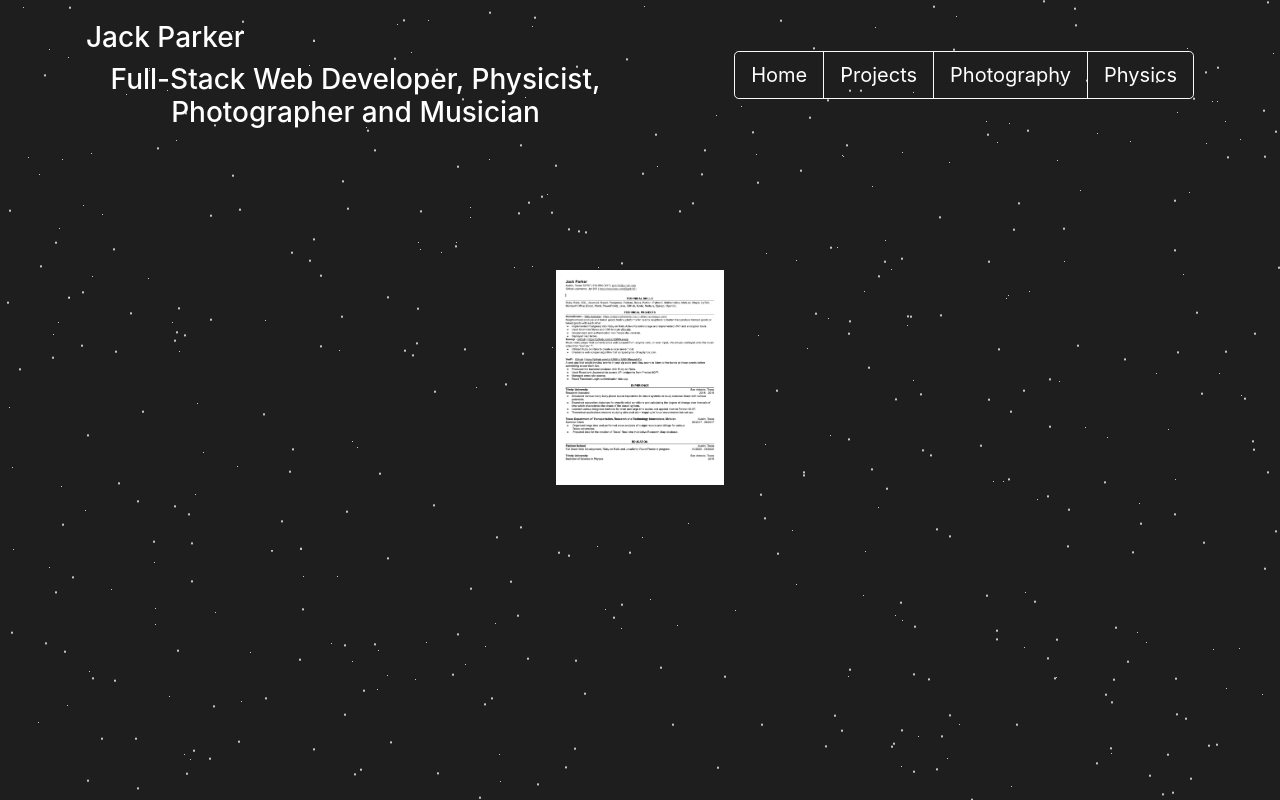
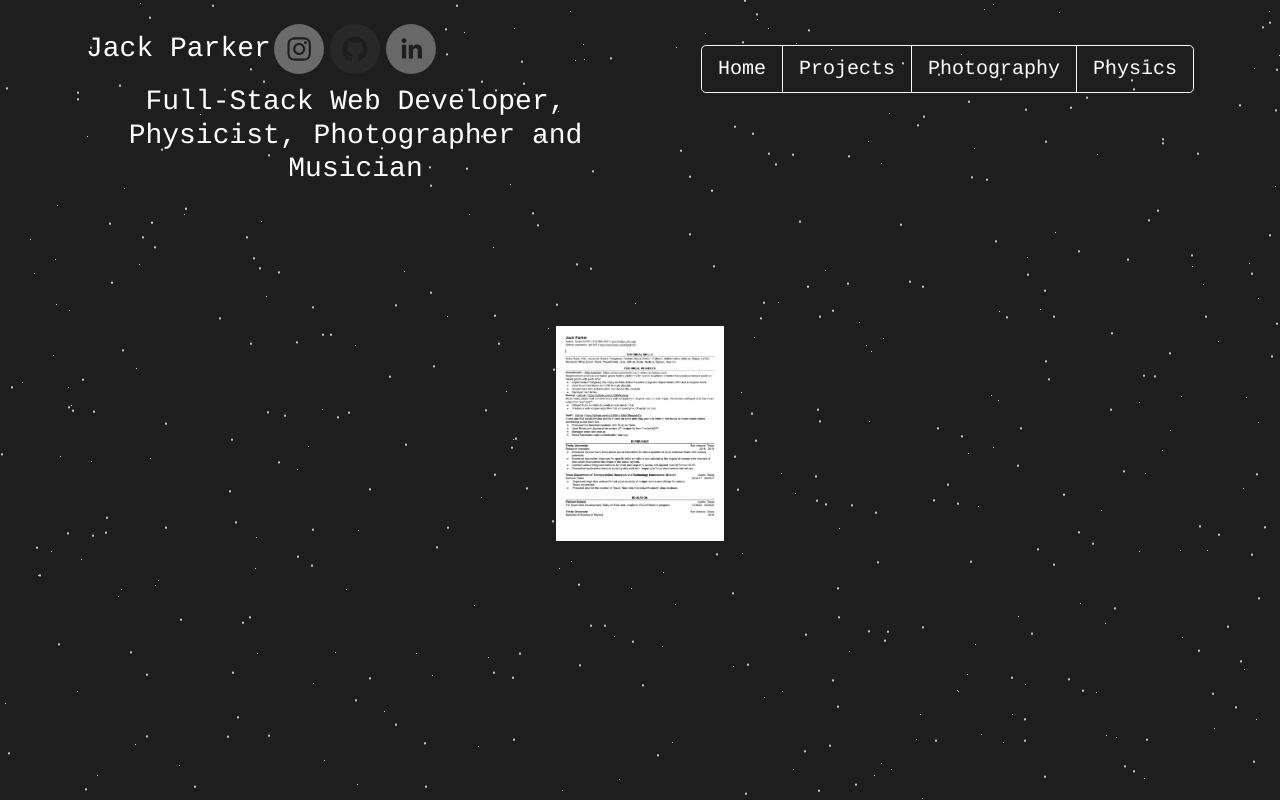
Before and after one commit to Jp1200/PersonalWork, a React (Create React App) app: page / in a window 1280 px wide. Built offline with nearby package versions, Linux system fonts and the light colour scheme.

Commit message:
icons and links figure out how to not leave site on link press

```diff
--- a/package.json
+++ b/package.json
@@ -17,7 +17,8 @@
     "react-p5-wrapper": "^2.0.0",
     "react-router": "^5.2.0",
     "react-router-dom": "^5.2.0",
-    "react-scripts": "3.4.1"
+    "react-scripts": "3.4.1",
+    "react-social-icons": "^4.1.0"
   },
   "scripts": {
     "start": "react-scripts start",
--- a/src/App.js
+++ b/src/App.js
@@ -1,10 +1,8 @@
 import React from 'react';
 import Main from './Mainpage.js';
 // import 'bootstrap/dist/css/bootstrap.min.css';
-import ReactDOM from "react-dom";
 import {
-  BrowserRouter as Router,
-  Route
+  BrowserRouter as Router
 } from "react-router-dom";
 import './App.scss';
 function App() {
--- a/src/App.scss
+++ b/src/App.scss
@@ -25,11 +25,7 @@
 // 		background: hsl(192, 70%, 50%);
 // 	}
 // }
-.header{
-  color: #FFFFFF;
 
-
-}
 
 $color-bg: #1e1e1e;
 $color-particle: #fff;
@@ -64,6 +60,7 @@ body {
   align-items: center;
   font-size: 4rem;
   overflow: hidden;
+  font-family: Courier;
 }
 
 .page-bg, .animation-wrapper {
@@ -167,6 +164,14 @@ body {
   // -webkit-animation: neon1 5.0s ease-in-out infinite alternate;
   // -moz-animation: neon1 3.0s ease-in-out infinite alternate;
   // animation: neon1 3.0s ease-in-out infinite alternate;
+}
+.header{
+  color: #FFFFFF;
+
+
+}
+.icons {
+  margin: 3px
 }
 .link {
   color: #ffffff;
--- a/src/Mainpage.js
+++ b/src/Mainpage.js
@@ -9,7 +9,7 @@ import Col from 'react-bootstrap/Col';
 import Media from 'react-bootstrap/Media';
 import Image from 'react-bootstrap/Image';
 import Modal from 'react-bootstrap/Modal';
-
+import { SocialIcon } from 'react-social-icons';
 
 import Projects from './Projects.js'
 
@@ -61,7 +61,12 @@ export default class Main extends React.Component {
 
           <Row>
             <Col >
-              <h3 className='header'>Jack Parker</h3>
+              <h3 className='header'>Jack Parker
+                <SocialIcon className='icons' url="https://www.instagram.com/jack_p1996/"/>
+                <SocialIcon className='icons' url="https://github.com/Jp1200"/>
+                <SocialIcon className='icons' url="https://www.linkedin.com/in/jack-parker-473523183/"/>
+
+              </h3>
               <h3 className='page-wrapper'>Full-Stack Web Developer, Physicist, Photographer and Musician</h3>
             </Col>
 
```
Also changed, not shown: 1 other file (tests, documents, lock files or other folders).
